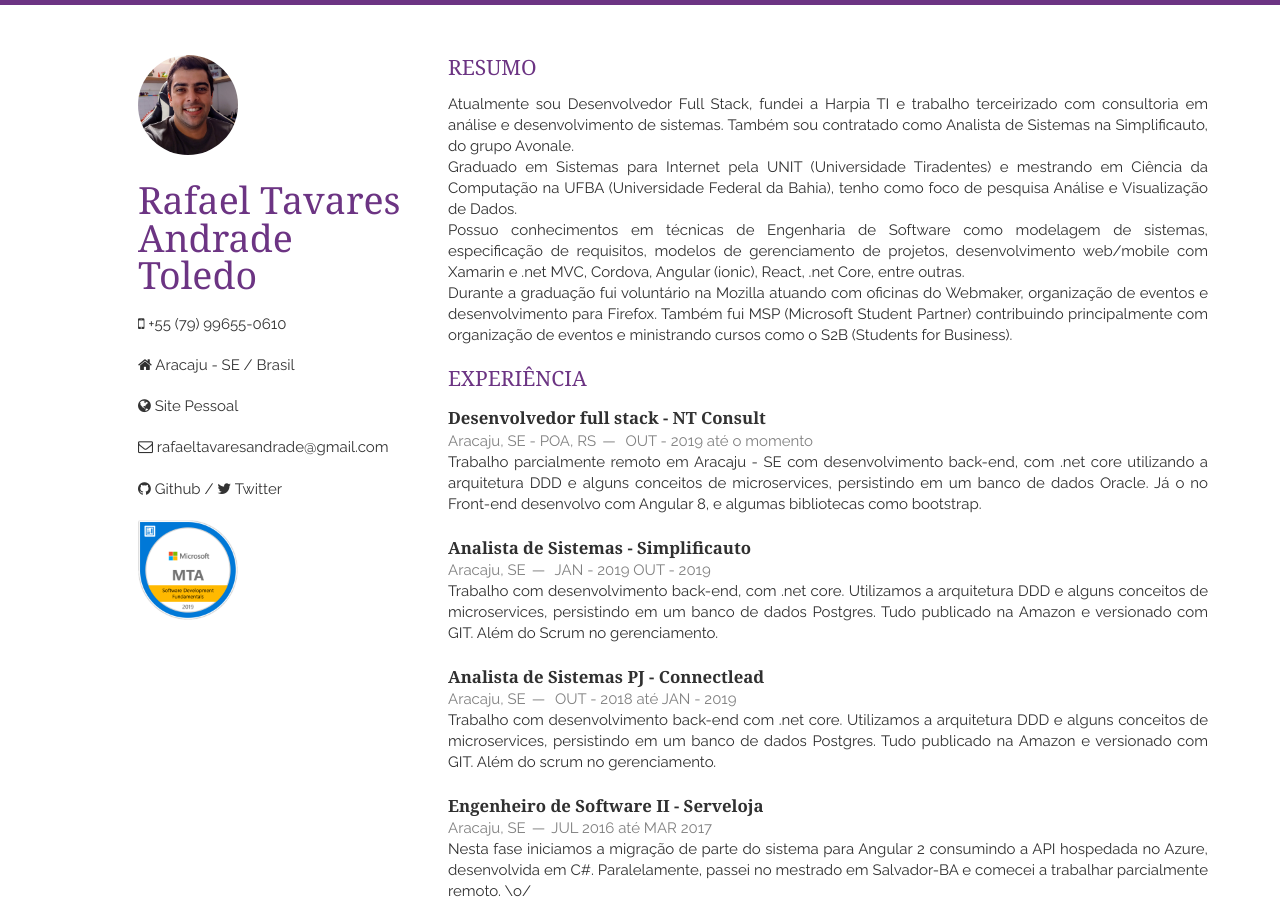
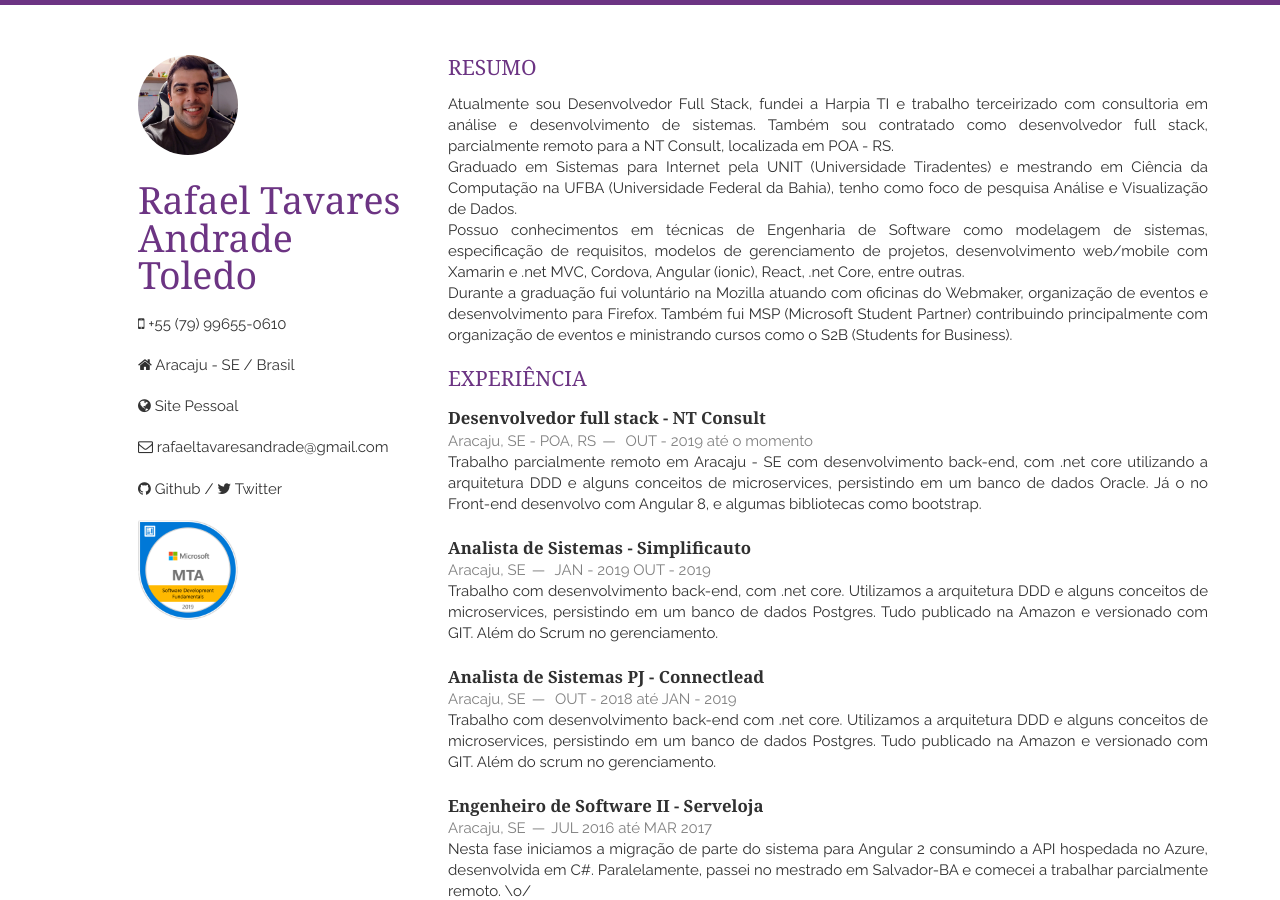
Before and after one commit to RafasTavares/resume-cv, a Jekyll site: the page built from index.html, in a window 1280 px wide and 900 px high. Built offline with Jekyll 4.4.1, drawn with Linux system fonts in a browser that asks for light colours; nearby versions of some CDN libraries; the list of posts is cut into pages by our own code.

Commit message:
Update abstract.html

```diff
--- a/_includes/abstract.html
+++ b/_includes/abstract.html
@@ -1,7 +1,7 @@
 <section class="thirteen columns">
 <h1>Resumo</h1>
 <p>
-Atualmente sou Desenvolvedor Full Stack, fundei a Harpia TI e trabalho terceirizado com consultoria em análise e desenvolvimento de sistemas. Também sou contratado como Analista de Sistemas na Simplificauto, do grupo Avonale.
+Atualmente sou Desenvolvedor Full Stack, fundei a Harpia TI e trabalho terceirizado com consultoria em análise e desenvolvimento de sistemas. Também sou contratado como desenvolvedor full stack, parcialmente remoto para a NT Consult, localizada em POA - RS.
 <br/>
 Graduado em Sistemas para Internet pela UNIT (Universidade Tiradentes) e mestrando em Ciência da Computação na UFBA (Universidade Federal da Bahia), tenho como foco de pesquisa Análise e Visualização de Dados.
 <br/>
```
